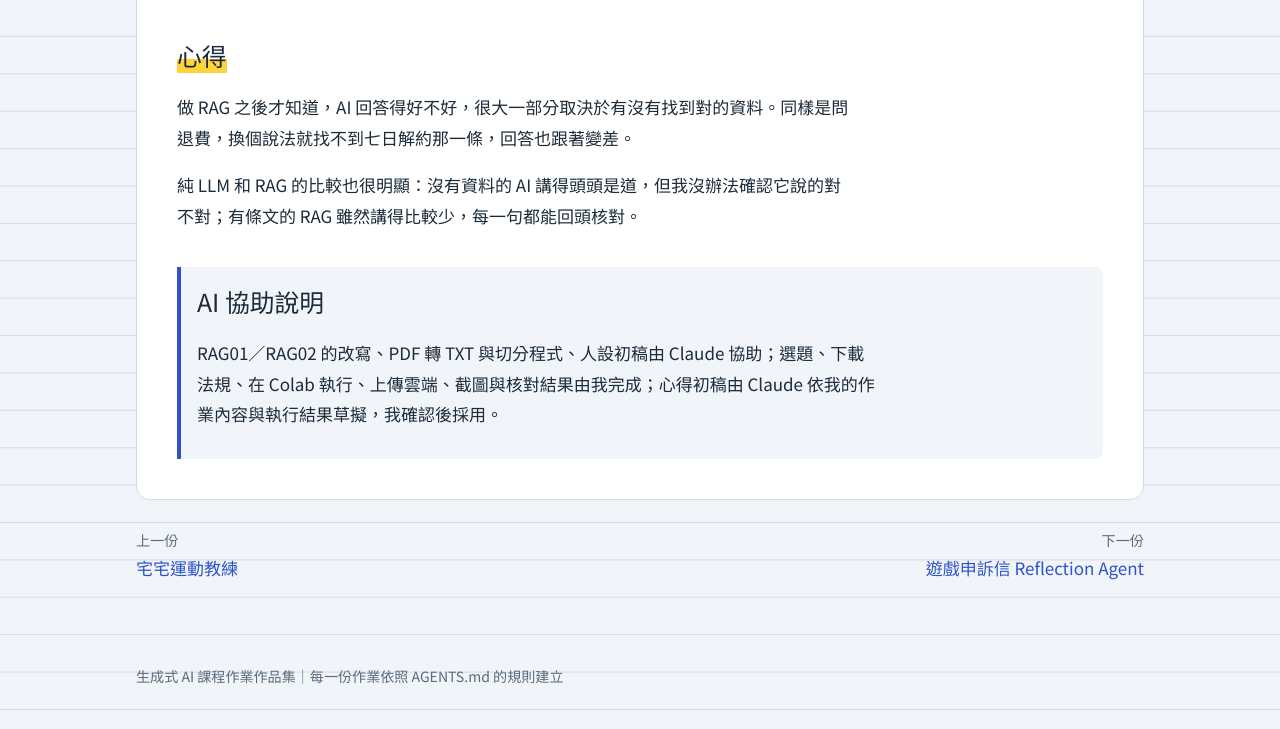
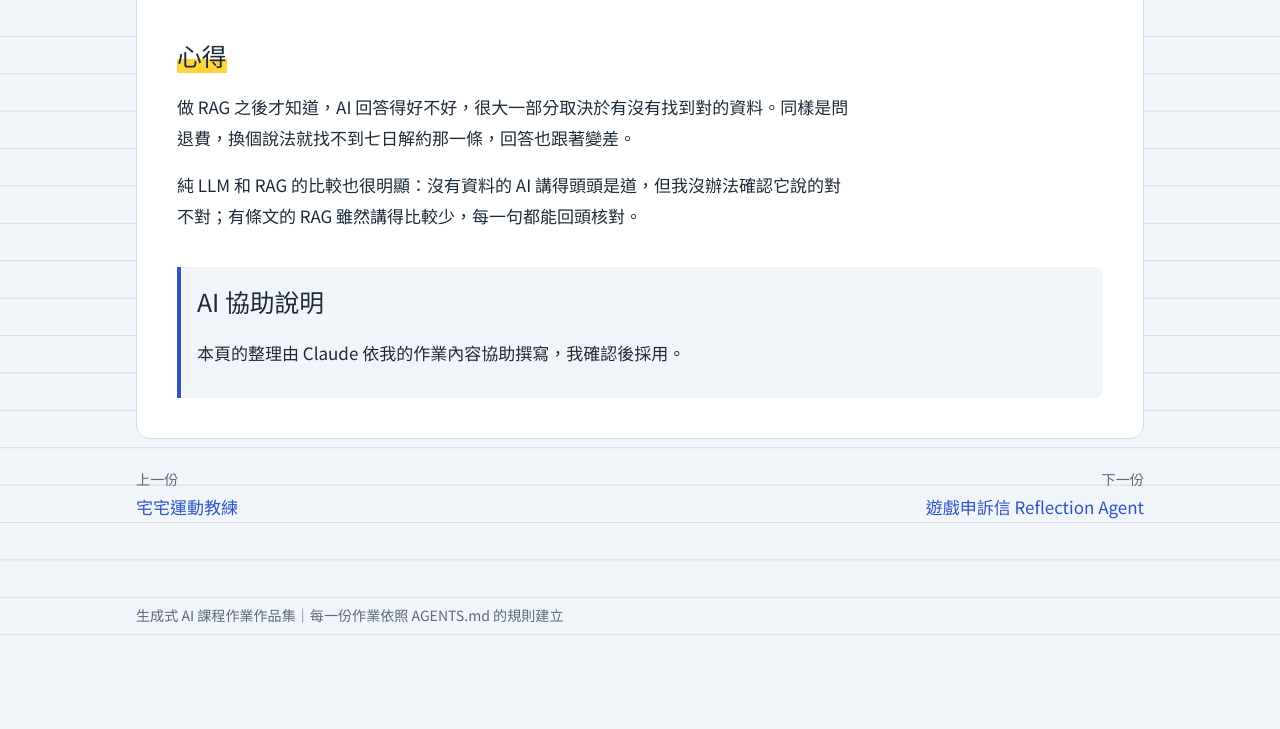
Before and after one commit to elainechiu2005-collab/genai-portfolio, a plain HTML site: page works/w07-rag.html in a window 1280 px wide. Shown: the part 1871-2600 px from the top of the page. After the commit the page ends 2539 px from the top, so only its background shows below. Drawn offline with Linux system fonts and the light colour scheme; a web font is replaced by a local one.

Commit message:
Update w07-rag.html

```diff
--- a/works/w07-rag.html
+++ b/works/w07-rag.html
@@ -58,7 +58,7 @@
 
     <section class="ai-note">
       <h2>AI 協助說明</h2>
-      <p>RAG01／RAG02 的改寫、PDF 轉 TXT 與切分程式、人設初稿由 Claude 協助；選題、下載法規、在 Colab 執行、上傳雲端、截圖與核對結果由我完成；心得初稿由 Claude 依我的作業內容與執行結果草擬，我確認後採用。</p>
+      <p>本頁的整理由 Claude 依我的作業內容協助撰寫，我確認後採用。</p>
     </section>
   </article>
 
```
